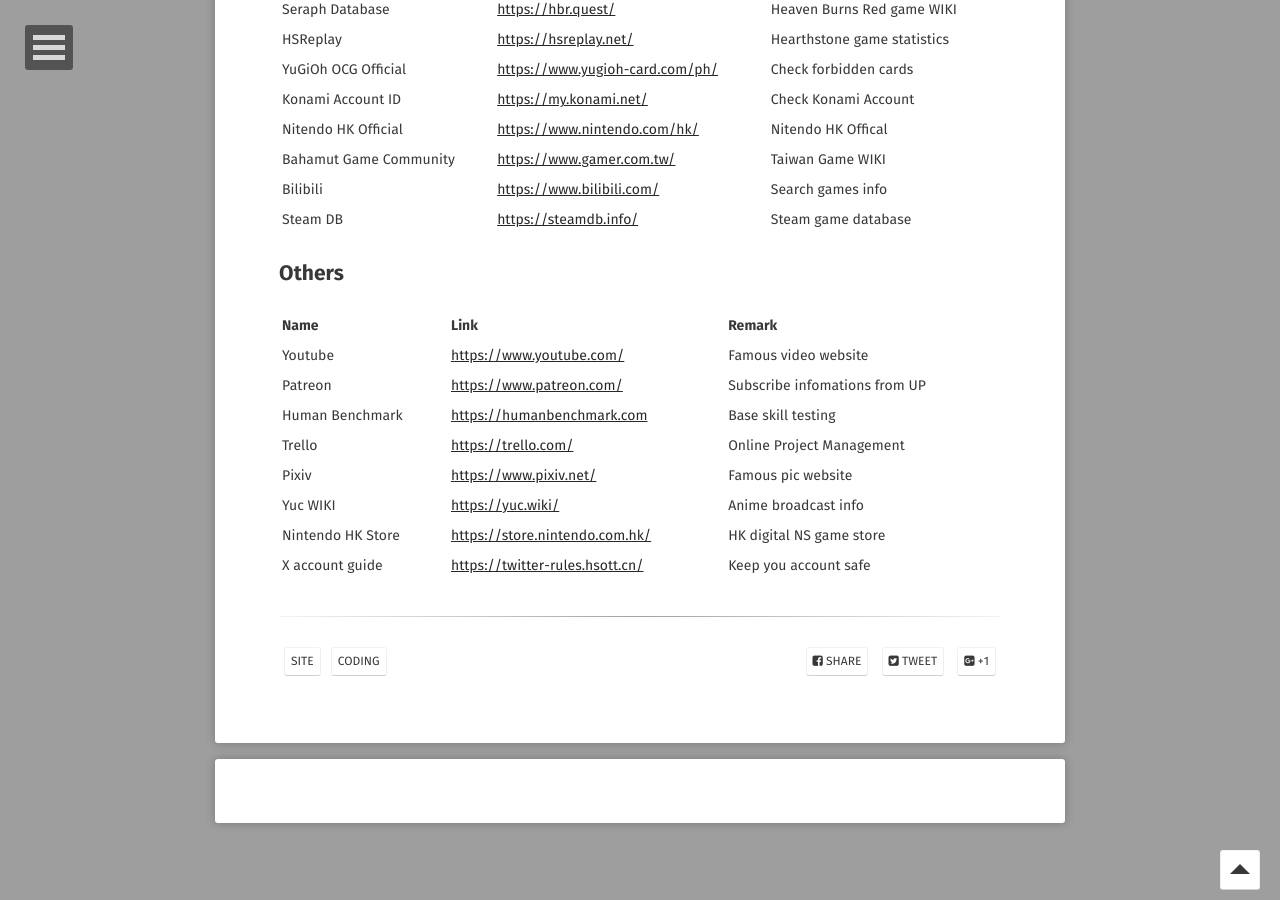
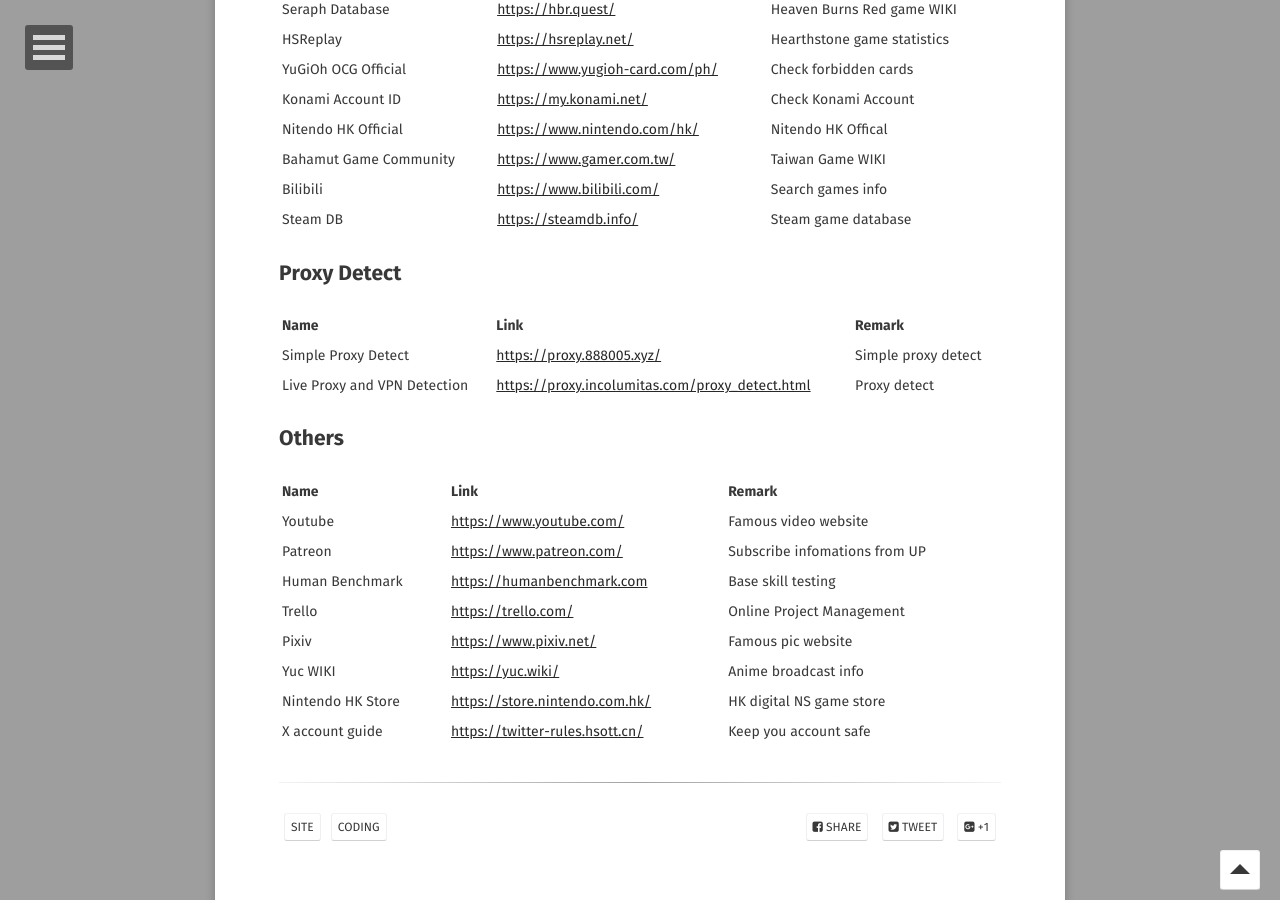
Before and after one commit to o7878x/o7878x.github.io, a Jekyll site: the page built from _posts/2024-07-07-pratical-websites.md, in a window 1280 px wide and 900 px high, scrolled down 1673 px. Built offline with Jekyll 4.4.1, drawn with Linux system fonts in a browser that asks for light colours; some web fonts are replaced; comment, search, counter and statistics services are not loaded.

Commit message:
feature:add proxy detect sites

```diff
--- a/_posts/2024-07-07-pratical-websites.md
+++ b/_posts/2024-07-07-pratical-websites.md
@@ -59,6 +59,13 @@
 | Bilibili | <https://www.bilibili.com/> | Search games info |
 | Steam DB | <https://steamdb.info/> | Steam game database |
 
+## Proxy Detect
+
+| Name | Link | Remark |
+| --- | --- | --- |
+| Simple Proxy Detect | <https://proxy.888005.xyz/> | Simple proxy detect |
+| Live Proxy and VPN Detection | <https://proxy.incolumitas.com/proxy_detect.html> | Proxy detect |
+
 ## Others
 
 | Name | Link | Remark |
```
